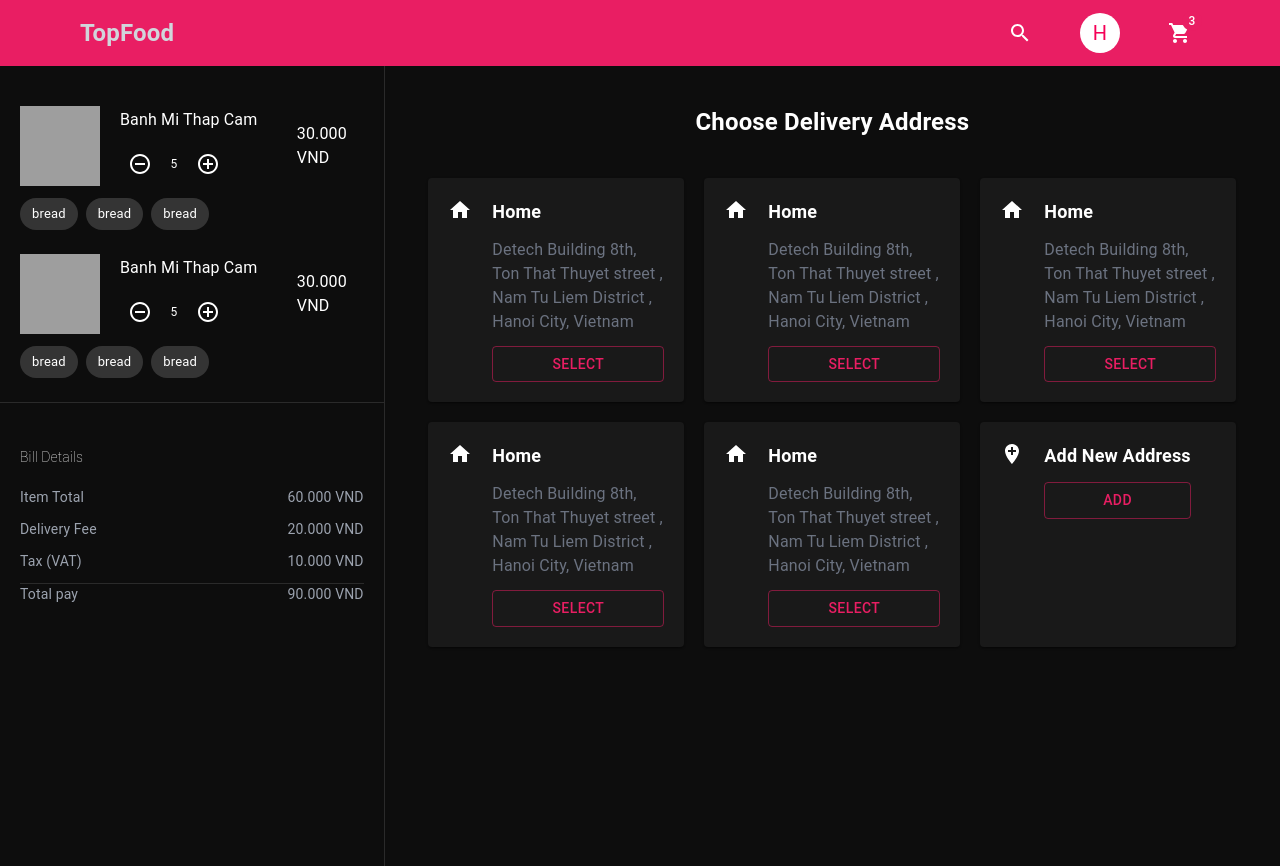
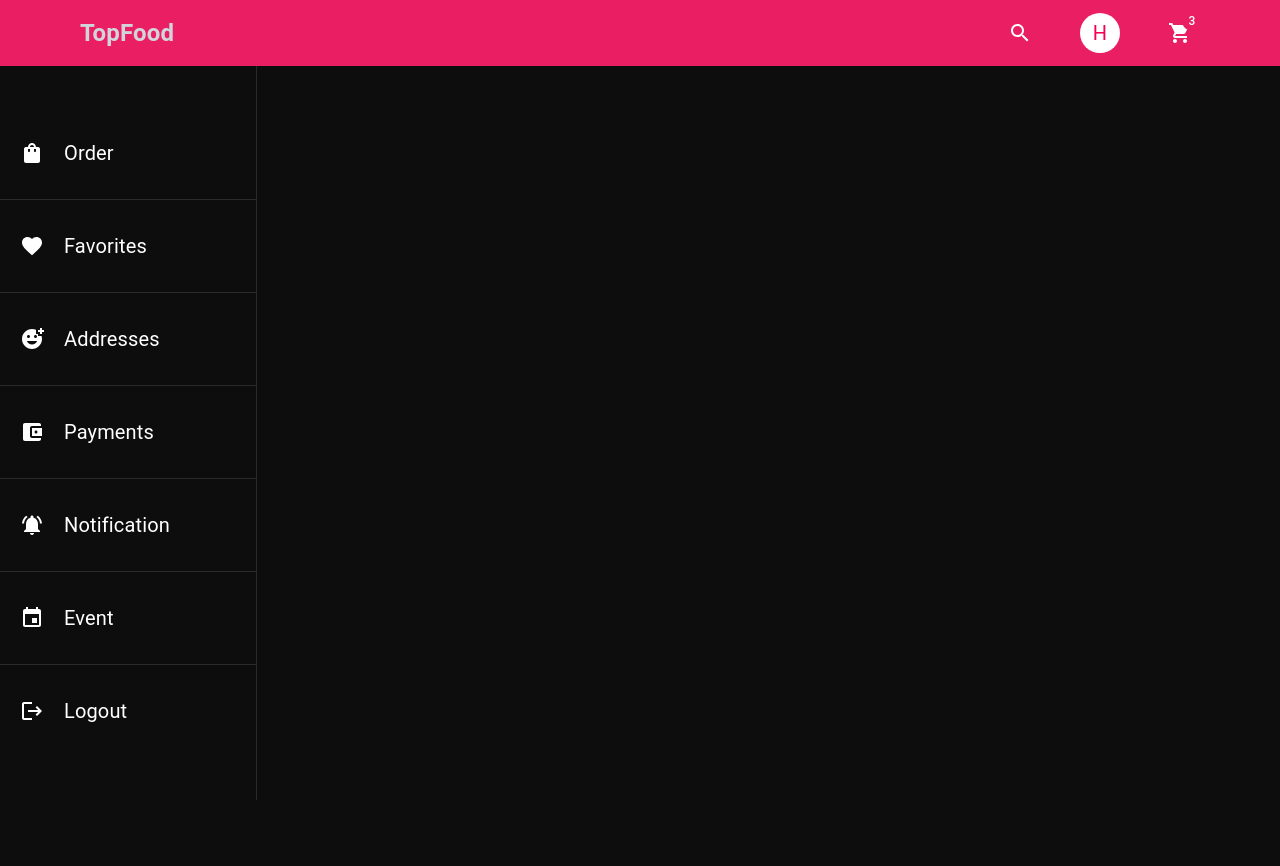
Before and after one commit to phunghoangvnuit/topfood_fe, a React (Create React App) app: page / in a window 1280 px wide. After the commit the page ends 800 px from the top, so only its background shows below. Built offline with nearby package versions, Linux system fonts and the light colour scheme; grey boxes are pictures that could not be loaded.

Commit message:
update profile page - not finished yet

```diff
--- a/src/App.js
+++ b/src/App.js
@@ -6,6 +6,7 @@
 import Home from './component/Home/Home';
 import RestaurantDetails from './component/Restaurant/RestaurantDetails';
 import Cart from './component/Cart/Cart';
+import Profile from './component/Profile/Profile';
 
 function App() {
   return (
@@ -14,7 +15,8 @@
       <Navbar/>
       {/* <Home/> */}
       {/* <RestaurantDetails/> */}
-      <Cart/>
+      {/* <Cart/> */}
+      <Profile/>
 
     </ThemeProvider>
   );
--- a/src/component/Navbar/Navbar.jsx
+++ b/src/component/Navbar/Navbar.jsx
@@ -1,51 +1,38 @@
-import { Avatar, Badge, IconButton } from '@mui/material';
-import React from 'react';
-import SearchIcon from '@mui/icons-material/Search';
-import { pink } from '@mui/material/colors';
-import ShoppingCartIcon from '@mui/icons-material/ShoppingCart';
+import { Avatar, Badge, Box, IconButton } from "@mui/material";
+import React from "react";
+import SearchIcon from "@mui/icons-material/Search";
+import { pink } from "@mui/material/colors";
+import ShoppingCartIcon from "@mui/icons-material/ShoppingCart";
 import "./Navbar.css";
-
 
 export const Navbar = () => {
   return (
-    <div className='px-5 z-50 py-[.8rem] bg-[#e91e63] lg:px-20 flex justify-between'>
+    <Box
 
-
-        <div className='lg:mr-10 cursor-pointer flex items-center space-x-4'>
-          <li className='logo font-semibold text-gray-300 text-2xl'>
-            TopFood
-          </li>
-
+      className="px-5 sticky top-0 z-50 py-[.8rem] bg-[#e91e63] lg:px-20 flex justify-between"
+    >
+      <div className="lg:mr-10 cursor-pointer flex items-center space-x-4">
+        <li className="logo font-semibold text-gray-300 text-2xl">TopFood</li>
       </div>
 
-
-        <div className='flex items-center space-x-2 lg:space-x-10'>
-
-          <div className=''>
+      <div className="flex items-center space-x-2 lg:space-x-10">
+        <div className="">
           <IconButton>
-              <SearchIcon sx={{fontSize: "1.5rem"}}/>
+            <SearchIcon sx={{ fontSize: "1.5rem" }} />
           </IconButton>
-
         </div>
-          <div className=''>
-
-            <Avatar sx={{bgcolor:"white",color:pink.A400}}>H</Avatar>
-
+        <div className="">
+          <Avatar sx={{ bgcolor: "white", color: pink.A400 }}>H</Avatar>
         </div>
 
-          <div className=''>
-
+        <div className="">
           <IconButton>
             <Badge color="primary" badgeContent={3}>
-                <ShoppingCartIcon sx={{fontSize: "1.5rem"}}/>
+              <ShoppingCartIcon sx={{ fontSize: "1.5rem" }} />
             </Badge>
-
           </IconButton>
-
         </div>
-
       </div>
-
-    </div>
-  )
-}
+    </Box>
+  );
+};
--- /dev/null
+++ b/src/component/Profile/Profile.jsx
@@ -0,0 +1,20 @@
+import React, { useState } from 'react'
+import { ProfileNavigation } from './ProfileNavigation'
+
+function Profile() {
+  const [openSideBar,setOpenSideBar] = useState(false);
+  return (
+    <div className='lg:flex justify-between'>
+      <div className="sticky h-[80vh] lg:w-[20%]">
+        <ProfileNavigation open={openSideBar} />
+
+      </div>
+      <div className='lg:w-[80%]'>
+
+      </div>
+
+    </div>
+  )
+}
+
+export default Profile
--- /dev/null
+++ b/src/component/Profile/ProfileNavigation.jsx
@@ -0,0 +1,47 @@
+import React from "react";
+import ShoppingBagIcon from "@mui/icons-material/ShoppingBag";
+import FavoriteIcon from "@mui/icons-material/Favorite";
+import HomeIcon from "@mui/icons-material/Home";
+import AccountBalanceWalletIcon from "@mui/icons-material/AccountBalanceWallet";
+import NotificationsActiveIcon from "@mui/icons-material/NotificationsActive";
+import EventIcon from "@mui/icons-material/Event";
+import LogoutIcon from "@mui/icons-material/Logout";
+import { AddReaction } from "@mui/icons-material";
+import { Divider, Drawer, useMediaQuery } from "@mui/material";
+
+const menu = [
+  { title: "Order", icon: <ShoppingBagIcon /> },
+  { title: "Favorites", icon: <FavoriteIcon /> },
+  { title: "Addresses", icon: <AddReaction /> },
+  { title: "Payments", icon: <AccountBalanceWalletIcon /> },
+  { title: "Notification", icon: <NotificationsActiveIcon /> },
+  { title: "Event", icon: <EventIcon /> },
+  { title: "Logout", icon: <LogoutIcon /> },
+];
+export const ProfileNavigation = ({ open, handleClose }) => {
+  const isSmallScreen = useMediaQuery('(max-width:900px)');
+
+  return (
+    <div>
+      <Drawer
+        variant={isSmallScreen ? "temporary" : "permanent"}
+        onClose={handleClose}
+        open={isSmallScreen ? open : true}
+        anchor="left"
+        sx={{ zIndex: -1, position:"sticky" }}
+      >
+        <div className="w-[50vw] lg:w-[20vw] h-[100vh] flex flex-col justify-center text-xl pt-16 gap-8">
+          {menu.map((item, i) => (
+            <>
+              <div className="px-5 flex items-center space-x-5 cursor-pointer">
+                {item.icon}
+                <span>{item.title}</span>
+              </div>
+              {i !== menu.length - 1 && <Divider />}
+            </>
+          ))}
+        </div>
+      </Drawer>
+    </div>
+  );
+};
```
Lines whose indentation alone changed are shown as unchanged.
